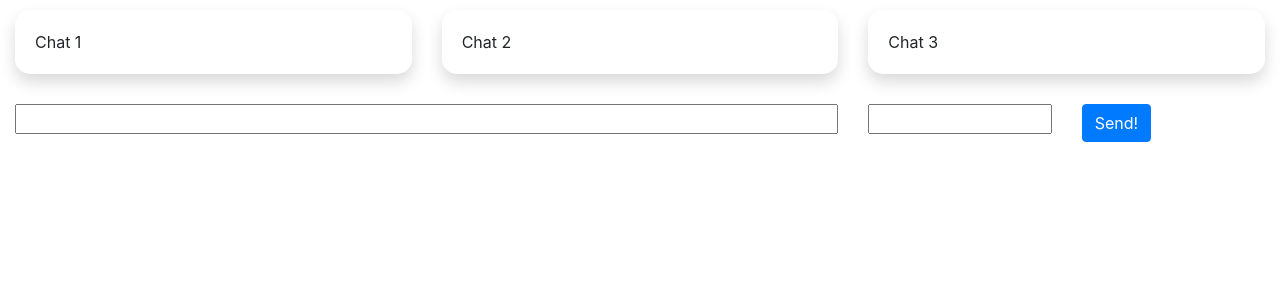
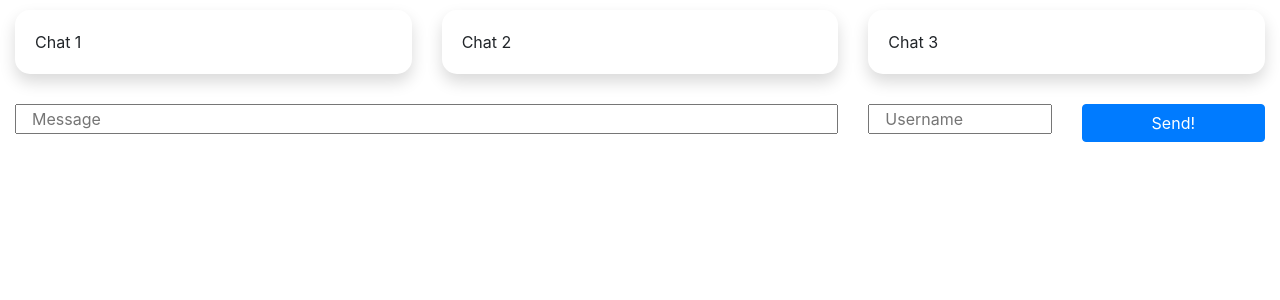
Before and after one commit to thomas447/char_app, a Flask app: page / in a window 1280 px wide. Shown: the top 300 px of the page. Run offline with Flask 2, Linux system fonts and the light colour scheme; some libraries are stand-ins or nearby versions.

Commit message:
Some interface stuff v2

```diff
--- a/app/templates/index.html
+++ b/app/templates/index.html
@@ -45,13 +45,13 @@
 			</div>
 			<div class="row chat-input">
 				<div class="col-8">
-					<input type="text" class="col-12">
+					<input type="text" class="col-12" placeholder="Message">
 				</div>
 				<div class="col-2">
-					<input type="text" class="col-12">
+					<input type="text" class="col-12" placeholder="Username">
 				</div>
-				<div class="col-2">
-					<button class="btn btn-primary">Send!</button>
+				<div class="col-2 text-center">
+					<button class="btn btn-primary col-12">Send!</button>
 				</div>
 			</div>
 		</div>
```
